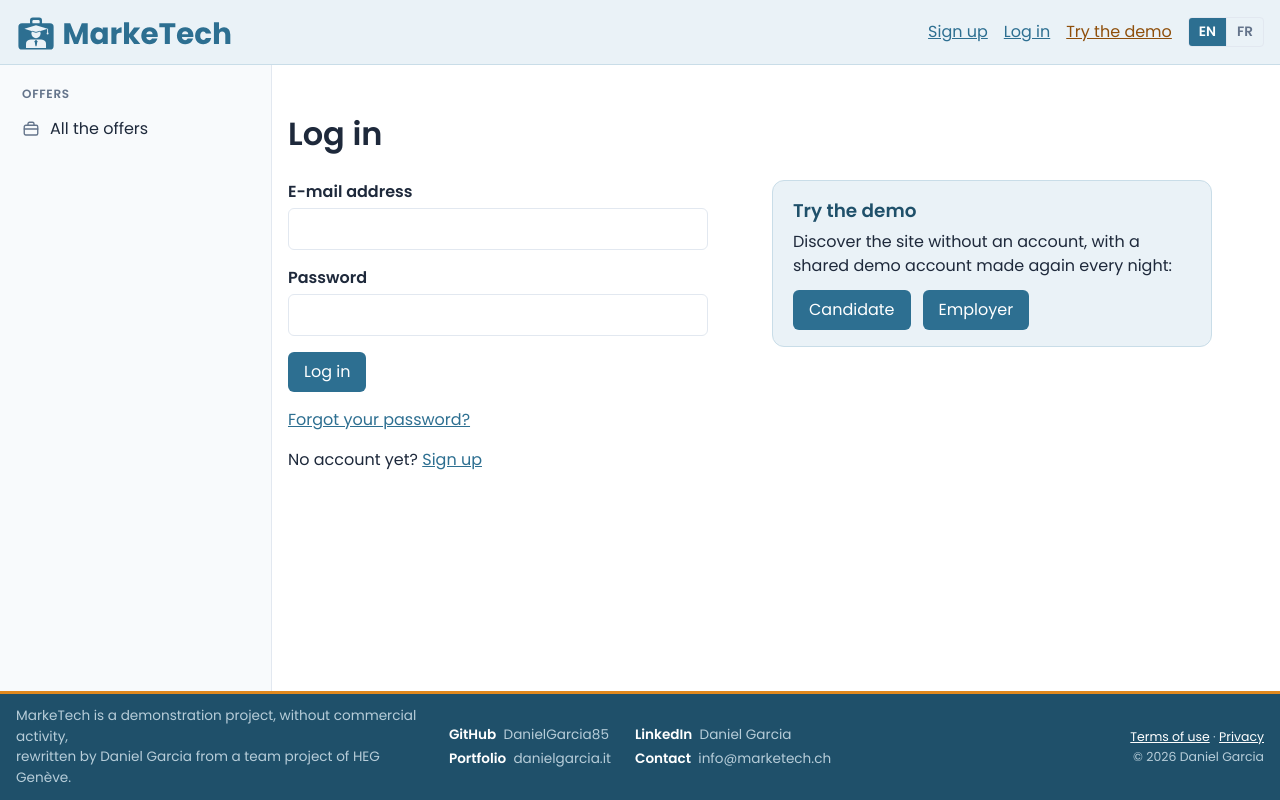
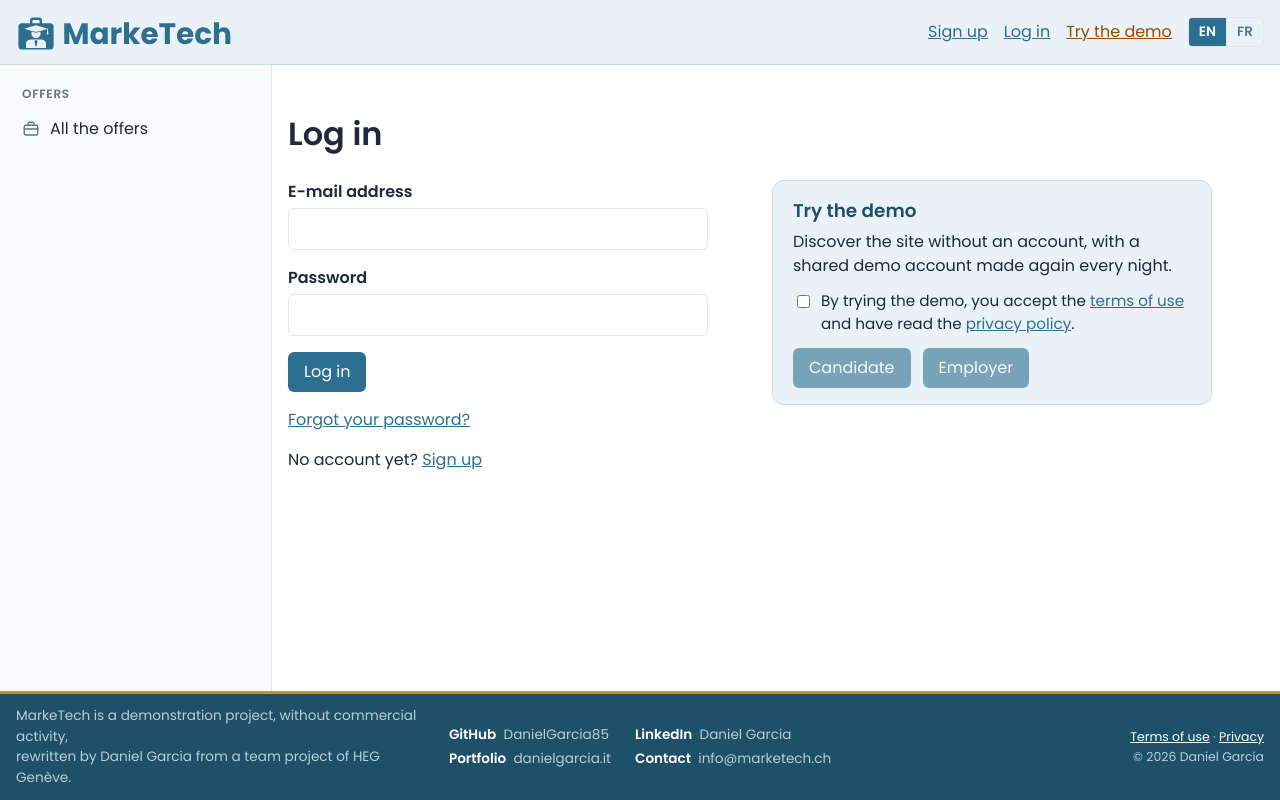
Before and after one commit to DanielGarcia85/MarkeTech, a Vue app in the folder frontend/: page /account/login in a window 1280 px wide. Built offline with nearby package versions, Linux system fonts and the light colour scheme; no server answers.

Commit message:
feat(frontend): accept the terms of use before trying the demo

```diff
--- a/frontend/src/api/demo.ts
+++ b/frontend/src/api/demo.ts
@@ -3,12 +3,13 @@
 // Demo API — opening a demo account without its password
 // ─────────────────────────────────────────────────────────────────────────────
 // The one call behind the buttons "Try the demo" of the login page: the
-// backend opens the session of the demo account of a role (decisions of
-// 22.10.2026). 200 once open, 404 when the database has no demo account.
+// backend opens the session of the demo account of a role, the terms of use
+// accepted (decisions of 22.10.2026). 200 once open, 400 without the terms,
+// 404 when the database has no demo account.
 
 import type { Role } from "./account";
 import { send, type Answer } from "./http";
 
 export function demoLogin(role: Role): Promise<Answer<{ email: string; role: Role }>> {
-  return send<{ email: string; role: Role }>("POST", "/api/demo/login/", { role });
+  return send<{ email: string; role: Role }>("POST", "/api/demo/login/", { role, terms: true });
 }
--- a/frontend/src/i18n/locales/en.ts
+++ b/frontend/src/i18n/locales/en.ts
@@ -53,7 +53,8 @@ export default {
   // Public demonstration: the demo accounts of the login page
   demo: {
     title: "Try the demo",
-    text: "Discover the site without an account, with a shared demo account made again every night:",
+    text: "Discover the site without an account, with a shared demo account made again every night.",
+    terms: "By trying the demo, you accept the {terms} and have read the {privacy}.",
     candidate: "Candidate",
     employer: "Employer",
     unavailable: "The demo is not available at the moment.",
@@ -229,7 +230,7 @@ export default {
         title: "What MarkeTech is",
         intro: [
           "MarkeTech is a demonstration project built by Daniel Garcia, in Geneva, to show his work: a job board for students and young graduates in computer science. It has no commercial activity: no offer commits anyone, nobody is hired through it, and nothing is sold on it.",
-          "By creating an account, you accept these terms. If you do not accept them, do not use the site.",
+          "By creating an account, or by trying a demo account, you accept these terms. If you do not accept them, do not use the site.",
         ],
       },
       account: {
--- a/frontend/src/i18n/locales/fr.ts
+++ b/frontend/src/i18n/locales/fr.ts
@@ -55,7 +55,8 @@ const fr: typeof en = {
   // Public demonstration: the demo accounts of the login page
   demo: {
     title: "Essayer la démo",
-    text: "Découvrez le site sans créer de compte, avec un compte de démonstration partagé et remis à zéro chaque nuit :",
+    text: "Découvrez le site sans créer de compte, avec un compte de démonstration partagé et remis à zéro chaque nuit.",
+    terms: "En essayant la démo, vous acceptez les {terms} et avez lu la {privacy}.",
     candidate: "Candidat·e",
     employer: "Employeur",
     unavailable: "La démo n'est pas disponible pour l'instant.",
@@ -231,7 +232,7 @@ const fr: typeof en = {
         title: "Ce qu'est MarkeTech",
         intro: [
           "MarkeTech est un projet de démonstration réalisé par Daniel Garcia, à Genève, pour montrer son travail : une plateforme d'offres d'emploi pour les étudiants et les jeunes diplômés en informatique. Il n'a aucune activité commerciale : aucune offre n'engage qui que ce soit, personne n'est recruté par son intermédiaire, et rien n'y est vendu.",
-          "En créant un compte, vous acceptez les présentes conditions. Si vous ne les acceptez pas, n'utilisez pas le site.",
+          "En créant un compte, ou en essayant un compte de démonstration, vous acceptez les présentes conditions. Si vous ne les acceptez pas, n'utilisez pas le site.",
         ],
       },
       account: {
--- a/frontend/src/pages/LoginPage.vue
+++ b/frontend/src/pages/LoginPage.vue
@@ -11,9 +11,9 @@
   the address as ?next= by the router or by a link, or to the home page (a
   user already logged in never reaches this page: the router sends them
   home). Beside the form, on its right, a box to try the site without an
-  account (above it on a narrow window): two buttons open the demo
-  candidate or the demo employer (api/demo.ts), shared accounts made again
-  every night. The link "Try the demo" of the header leads here.
+  account (above it on a narrow window): a box to accept the terms of use,
+  then two buttons, active once it is ticked, open the demo candidate or
+  the demo employer (api/demo.ts), shared accounts made again every night. The link "Try the demo" of the header leads here.
 -->
 
 <script setup lang="ts">
@@ -48,7 +48,9 @@ const errors = ref<Record<string, string>>({});
 const sending = ref(false);
 const unverified = ref(false);
 
-// The demo account being opened, and the reason it could not be
+// The terms accepted for the demo; the demo account being opened, and the
+// reason it could not be
+const demoTerms = ref(false);
 const demoSending = ref(false);
 const demoError = ref("");
 
@@ -148,11 +150,23 @@ async function submit(): Promise<void> {
     <section class="demo">
       <h2>{{ t("demo.title") }}</h2>
       <p>{{ t("demo.text") }}</p>
+      <!-- The terms first, with their links in the text, as at sign-up -->
+      <label class="consent">
+        <input v-model="demoTerms" type="checkbox" />
+        <i18n-t keypath="demo.terms" tag="span">
+          <template #terms>
+            <RouterLink :to="{ name: 'terms' }" target="_blank">{{ t("signup.termsLink") }}</RouterLink>
+          </template>
+          <template #privacy>
+            <RouterLink :to="{ name: 'privacy' }" target="_blank">{{ t("signup.privacyLink") }}</RouterLink>
+          </template>
+        </i18n-t>
+      </label>
       <p class="buttons">
-        <button type="button" class="primary" :disabled="demoSending" @click="tryDemo('candidate')">
+        <button type="button" class="primary" :disabled="demoSending || !demoTerms" @click="tryDemo('candidate')">
           {{ t("demo.candidate") }}
         </button>
-        <button type="button" class="primary" :disabled="demoSending" @click="tryDemo('employer')">
+        <button type="button" class="primary" :disabled="demoSending || !demoTerms" @click="tryDemo('employer')">
           {{ t("demo.employer") }}
         </button>
       </p>
@@ -189,6 +203,20 @@ async function submit(): Promise<void> {
   margin: 0;
 }
 
+/* The box of the terms and its sentence, side by side */
+.consent {
+  display: flex;
+  align-items: flex-start;
+  gap: 8px;
+  margin-top: 12px;
+  font-size: 0.95rem;
+}
+
+.consent input {
+  flex: none;
+  margin-top: 5px;
+}
+
 .buttons {
   display: flex;
   flex-wrap: wrap;
```
